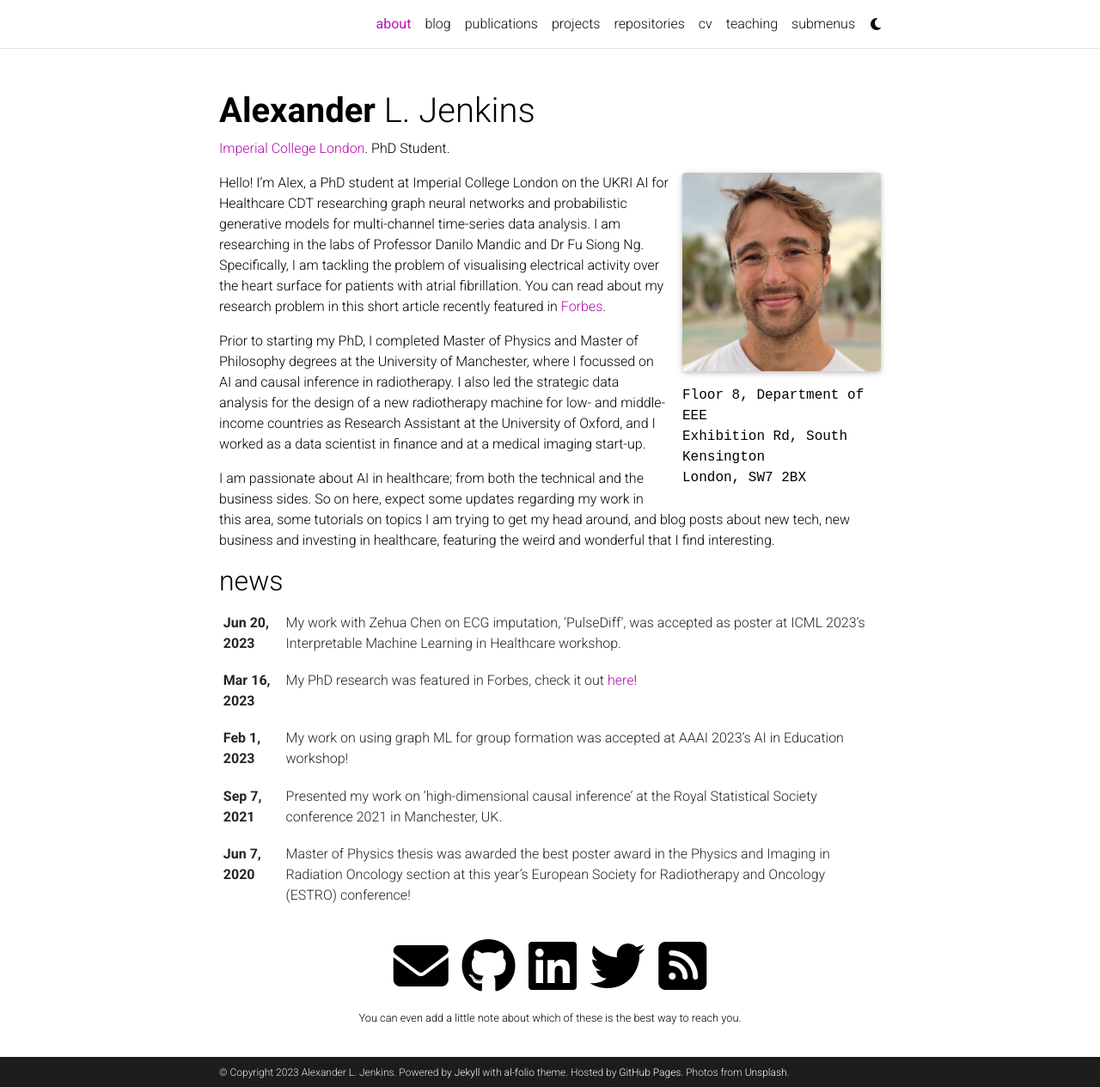
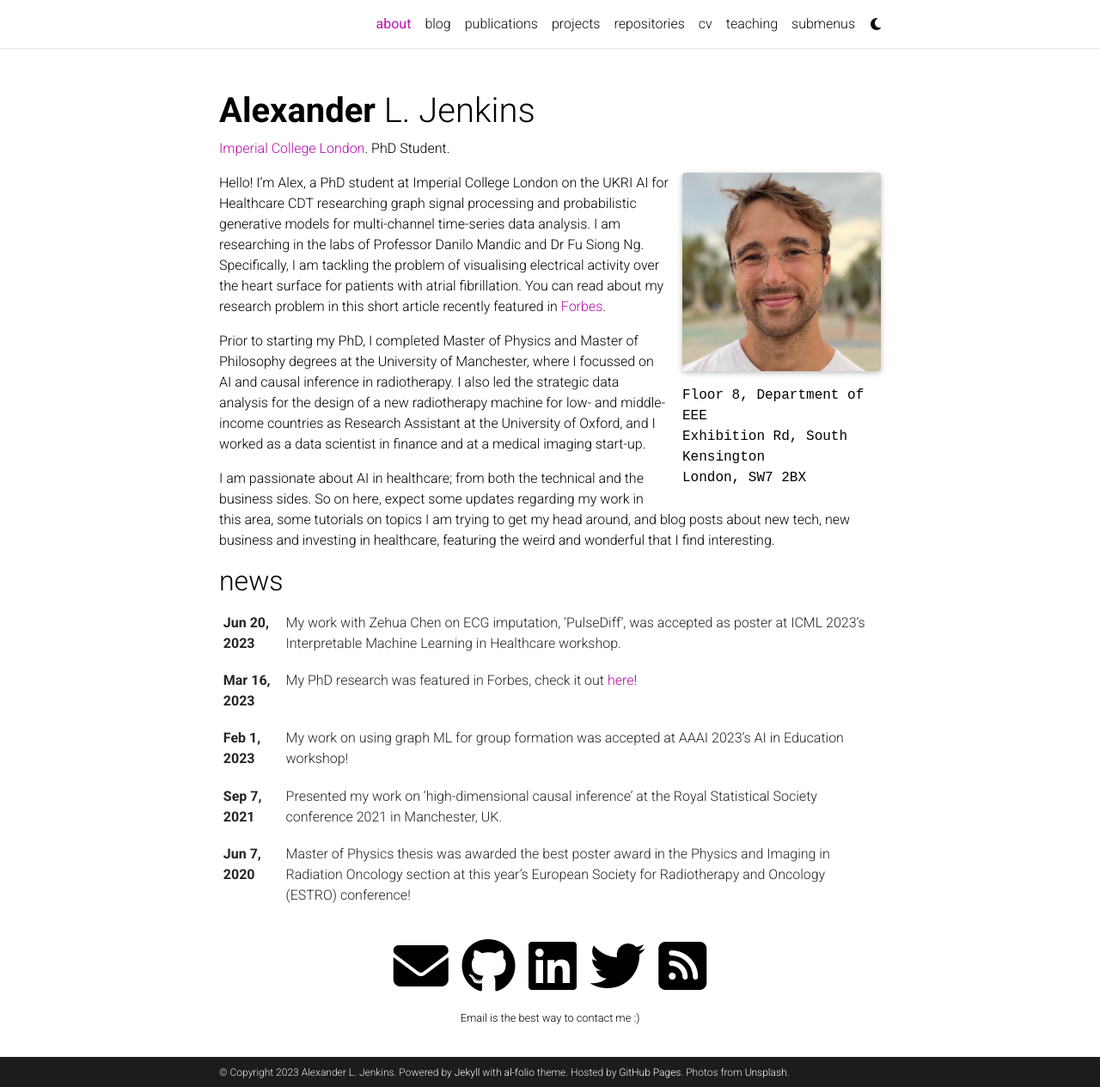
Before and after one commit to jenkins-alex/jenkins-alex.github.io, a Jekyll site: the page built from _pages/about.md, in a window 1280 px wide and 1265 px high. Shown: the whole window at 86% size. Built offline with Jekyll 4.4.1, drawn with Linux system fonts in a browser that asks for light colours; full-size pictures stand in for the smaller copies a plugin makes; comment, search, counter and statistics services are not loaded; a style sheet for code colours, icons or effects is not loaded.

Commit message:
updated config and about

```diff
--- a/_config.yml
+++ b/_config.yml
@@ -106,7 +106,7 @@ youtube_id: # your youtube channel id (youtube.com/@<youtube_id>)
 discord_id: # your discord id (18-digit unique numerical identifier)
 
 contact_note: >
-  You can even add a little note about which of these is the best way to reach you.
+  Email is the best way to contact me :)
 
 # -----------------------------------------------------------------------------
 # Analytics and search engine verification
--- a/_pages/about.md
+++ b/_pages/about.md
@@ -19,7 +19,7 @@ selected_papers: false # includes a list of papers marked as "selected={true}"
 social: true  # includes social icons at the bottom of the page
 ---
 
-Hello! I'm Alex, a PhD student at Imperial College London on the UKRI AI for Healthcare CDT researching graph neural networks and probabilistic generative models for multi-channel time-series data analysis. I am researching in the labs of Professor Danilo Mandic and Dr Fu Siong Ng. Specifically, I am tackling the problem of visualising electrical activity over the heart surface for patients with atrial fibrillation. You can read about my research problem in this short article recently featured in [Forbes](https://www.forbes.com/sites/stephenwunker/2023/03/16/how-ai-like-in-the-google-pixel-can-map-the-human-heart/?sh=7b167d197de8).
+Hello! I'm Alex, a PhD student at Imperial College London on the UKRI AI for Healthcare CDT researching graph signal processing and probabilistic generative models for multi-channel time-series data analysis. I am researching in the labs of Professor Danilo Mandic and Dr Fu Siong Ng. Specifically, I am tackling the problem of visualising electrical activity over the heart surface for patients with atrial fibrillation. You can read about my research problem in this short article recently featured in [Forbes](https://www.forbes.com/sites/stephenwunker/2023/03/16/how-ai-like-in-the-google-pixel-can-map-the-human-heart/?sh=7b167d197de8).
 
 Prior to starting my PhD, I completed Master of Physics and Master of Philosophy degrees at the University of Manchester, where I focussed on AI and causal inference in radiotherapy. I also led the strategic data analysis for the design of a new radiotherapy machine for low- and middle-income countries as Research Assistant at the University of Oxford, and I worked as a data scientist in finance and at a medical imaging start-up.
 
```
